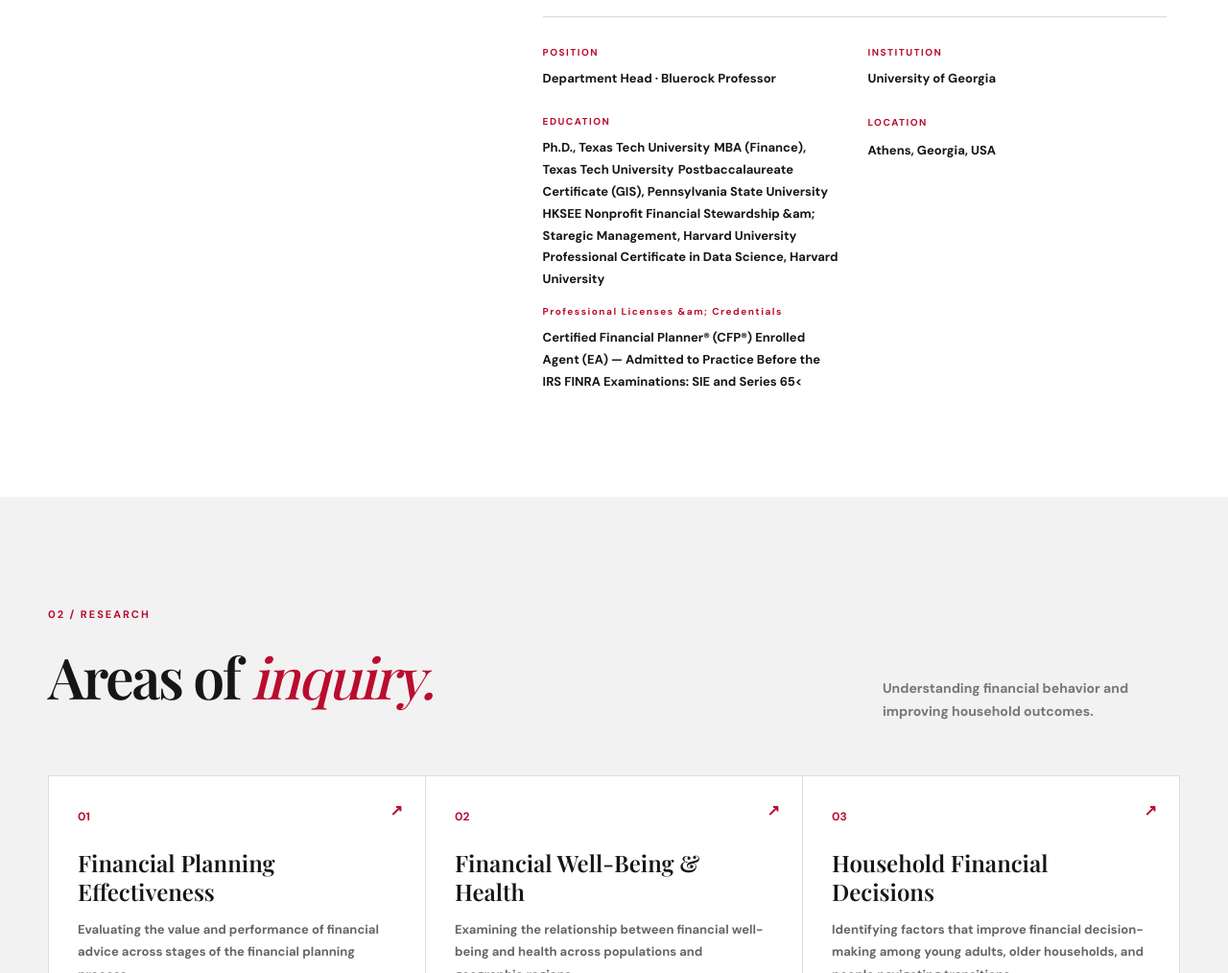
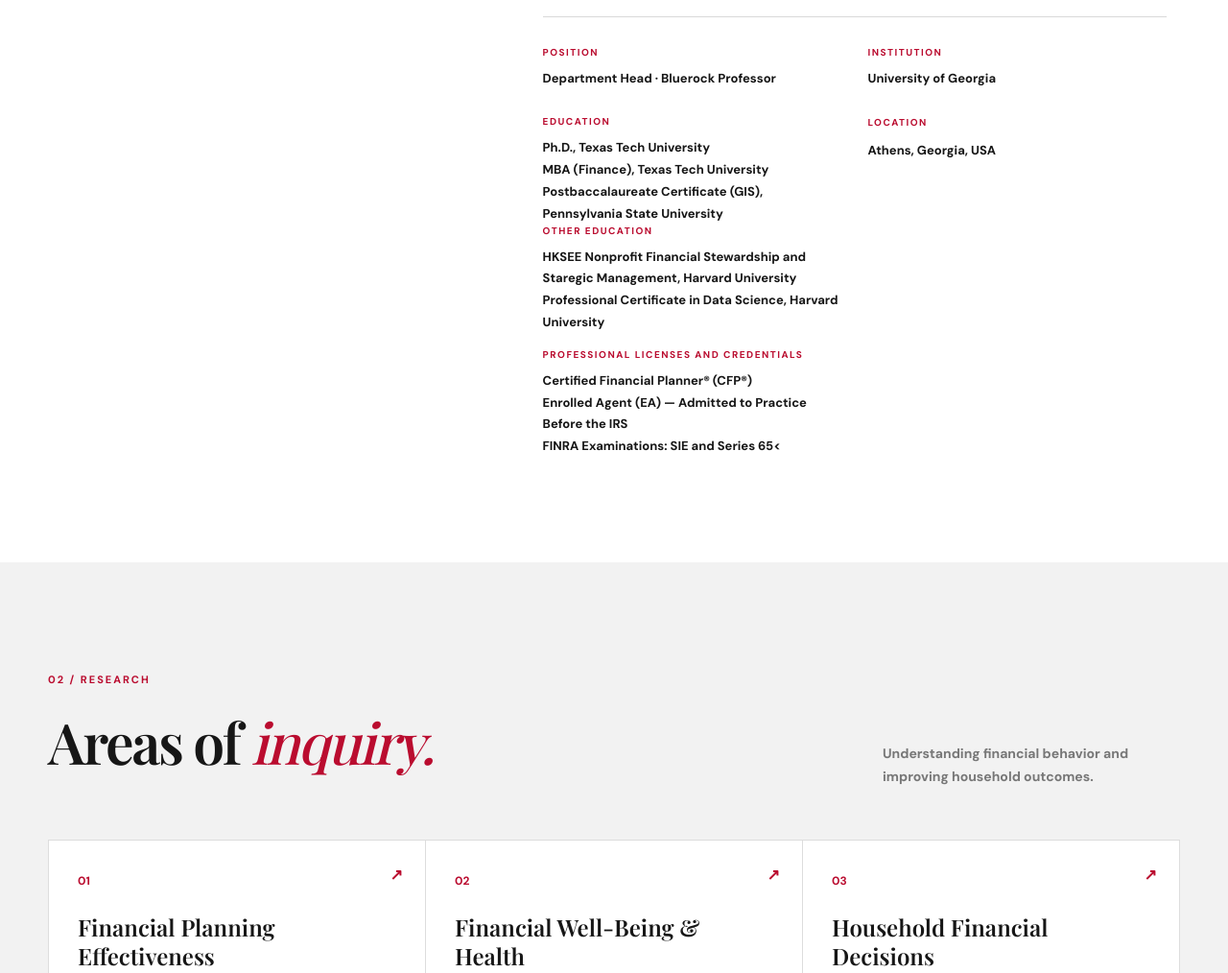
Before and after one commit to swarnlab/swarnchatterjee, a plain HTML site: page index.html in a window 1280 px wide. Shown: the part 1300-2314 px from the top of the page at 96% size. Drawn offline with nearby package versions, Linux system fonts and the light colour scheme; a web font is replaced by a local one.

Commit message:
Refine education and professional credentials sections
Updated education and credentials sections for clarity.

```diff
--- a/index.html
+++ b/index.html
@@ -4,16 +4,17 @@
 <div class="marquee" aria-hidden="true"><div>FINANCIAL PLANNING <b>✳</b> FINANCIAL WELL-BEING <b>✳</b> BEHAVIORAL FINANCE <b>✳</b> FINANCIAL RESILIENCE <b>✳</b> FINANCIAL LITERACY <b>✳</b></div></div>
 <section class="section" id="about"><div class="container section-grid"><div class="section-side"><span class="number">01 / ABOUT</span><h2>Introductory<br><em>Biography.</em></h2></div><div class="section-body"><p class="lead">I am the Department Head and Bluerock Professor of Financial Planning in the Department of Financial Planning, Housing and Consumer Economics at the University of Georgia.</p><p>My work examines how households make financial decisions, how financial well-being intersects with health, and how effective financial planning can support people across life transitions.</p><p>I earned my Ph.D. in Consumer Economics, with a concentration in Personal Financial Planning, from Texas Tech University.</p><div class="facts"><div><small>POSITION</small><strong>Department Head · Bluerock Professor</strong></div><div><small>INSTITUTION</small><strong>University of Georgia</strong></div><div>
   <small>EDUCATION</small>
-  <strong>Ph.D., Texas Tech University</strong>
-  <strong>MBA (Finance), Texas Tech University</strong>
-  <strong>Postbaccalaureate Certificate (GIS), Pennsylvania State University</strong>
-  <strong>HKSEE Nonprofit Financial Stewardship &am; Staregic Management, Harvard University</strong>
-  <strong>Professional Certificate in Data Science, Harvard University</strong>
+  <strong>Ph.D., Texas Tech University</strong><br>
+  <strong>MBA (Finance), Texas Tech University</strong><br>
+  <strong>Postbaccalaureate Certificate (GIS), Pennsylvania State University</strong><br>
+  <small>OTHER EDUCATION</small>
+  <strong>HKSEE Nonprofit Financial Stewardship and Staregic Management, Harvard University</strong><br>
+  <strong>Professional Certificate in Data Science, Harvard University</strong><br>
 </p>
 
-<small>Professional Licenses &am; Credentials</small>
-<strong>Certified Financial Planner&reg; (CFP&reg;)</small>
-<strong>Enrolled Agent (EA) — Admitted to Practice Before the IRS</small>
+<small>PROFESSIONAL LICENSES AND CREDENTIALS</small>
+<strong>Certified Financial Planner&reg; (CFP&reg;)</small><br>
+<strong>Enrolled Agent (EA) — Admitted to Practice Before the IRS</small><br>
 <strong>FINRA Examinations: SIE and Series 65<</small>
 </ul>
 </div><div><small>LOCATION</small><strong>Athens, Georgia, USA</strong></div></div></div></div></section>
```
